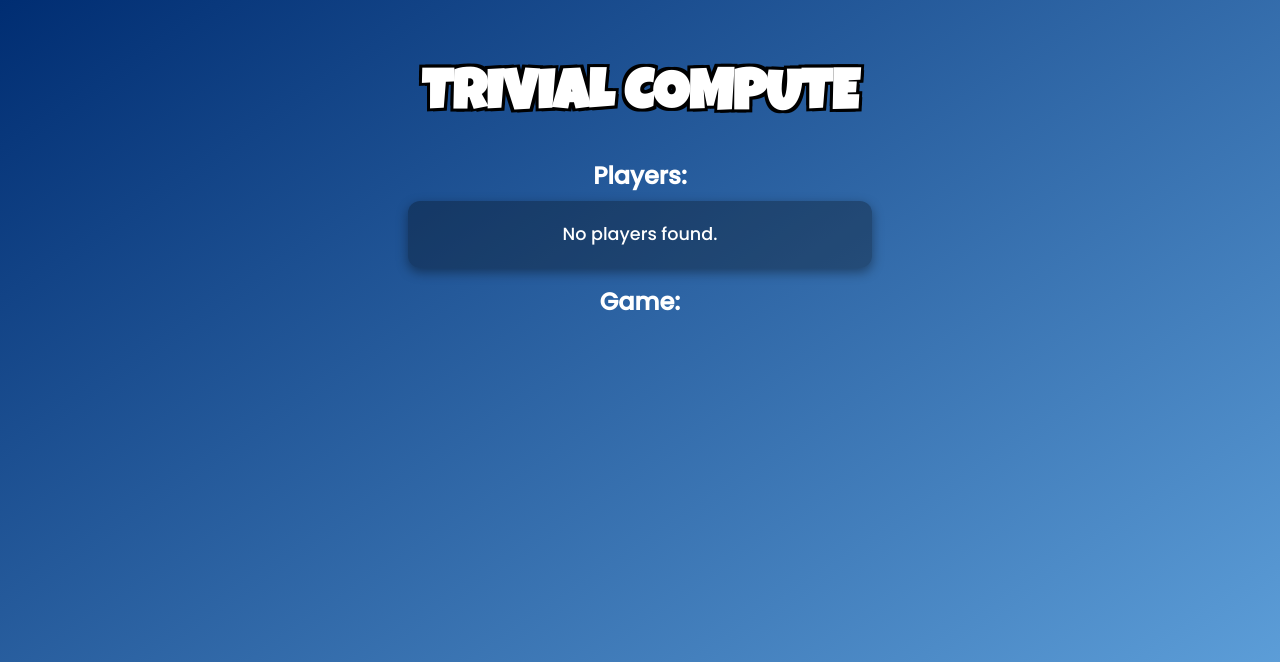
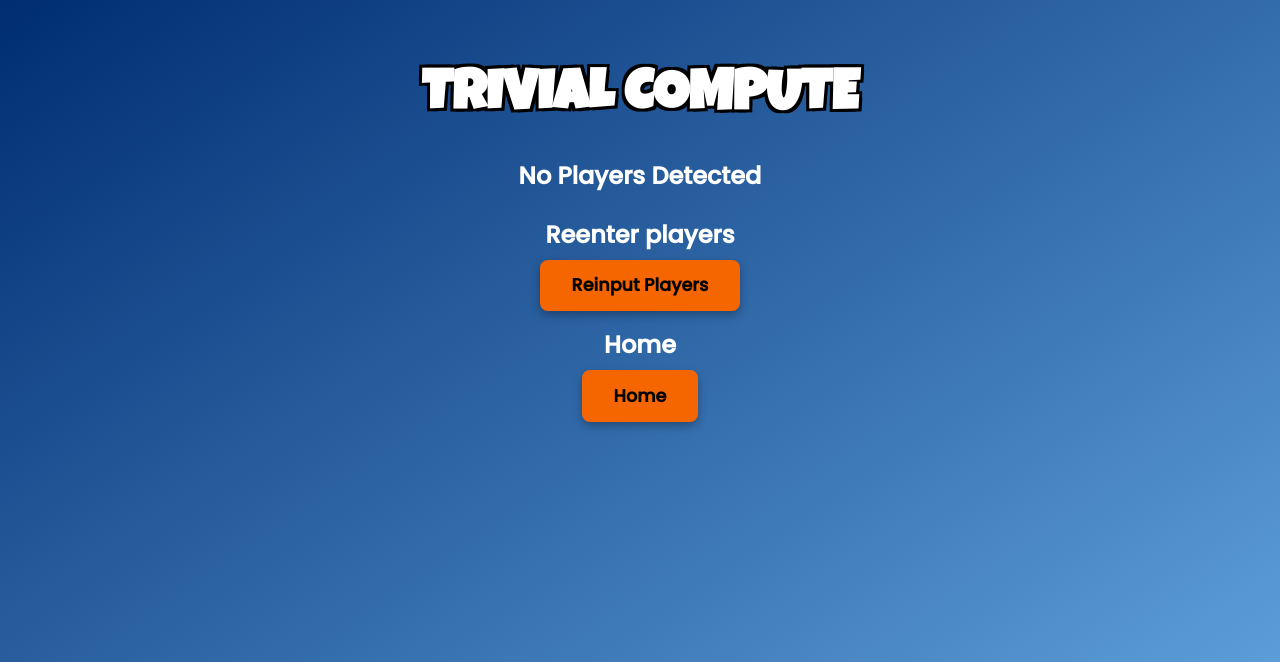
Before and after one commit to charles0624/404-not-found, a Flask app: template trivial_compute/templates/game_session.html in a window 1280 px wide. Shown: the top 662 px of the page. Run offline with Flask 3, Linux system fonts and the light colour scheme; the template is opened without the code that fills it, so the values that code supplies are empty.

Commit message:
game logic: do not allow for empty player set

```diff
--- a/trivial_compute/templates/game_session.html
+++ b/trivial_compute/templates/game_session.html
@@ -79,20 +79,38 @@
 </head>
 <body>
     <h1>TRIVIAL COMPUTE</h1>
-
-    <h2>Players:</h2>
-    <div class="player-list">
-        {% if players %}
+    {% if players %}
+        <h2>Players:</h2>
+        <div class="player-list">
             {% for player in players %}
                 {% if player.username %}
                     <p>{{ player.username }} - {{ player.color }}</p>
                 {% endif %}
             {% endfor %}
-        {% else %}
-            <p>No players found.</p>
-        {% endif %}
+        </div>
+
+        <h2>Game:</h2>
+        <div class="good2go">
+            <form action="bootup", method="GET">
+                <input type="submit" name="go_button" value="Start Game">
+            </form>
+        </div>
+    {% else %}
+        <h2>No Players Detected</h2>
+        <h2>Reenter players</h2>
+        <div class="new_players">
+            <form action="play_game", method="GET">
+                <input type="submit" name="player_button" value="Reinput Players">
+            </form>
+        </div>
+    {% endif %}
+
+    <h2>Home</h2>
+    <div class="back_home">
+        <form action="/", method="GET">
+            <input type="submit" name="home_button" value="Home">
+        </form>
     </div>
 
-    <h2>Game:</h2>
 </body>
 </html>
```
Also changed, not shown: trivial_compute/trivialcompute.py (+16 -7 lines).
